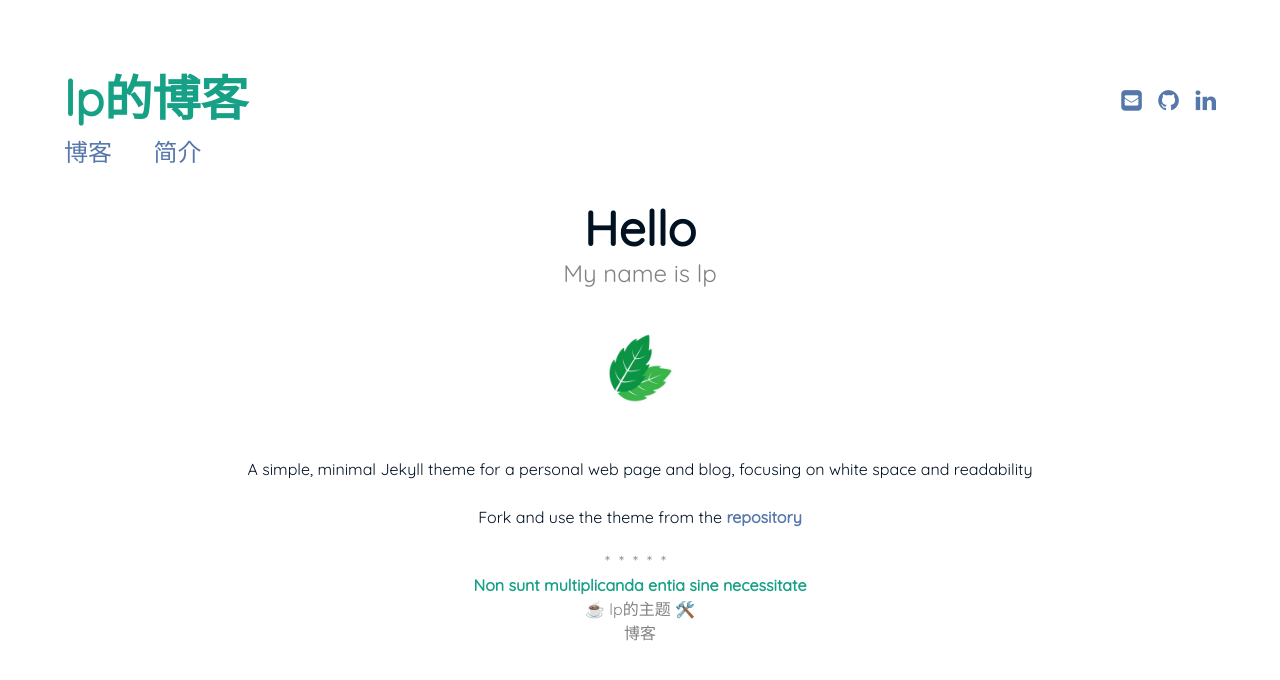
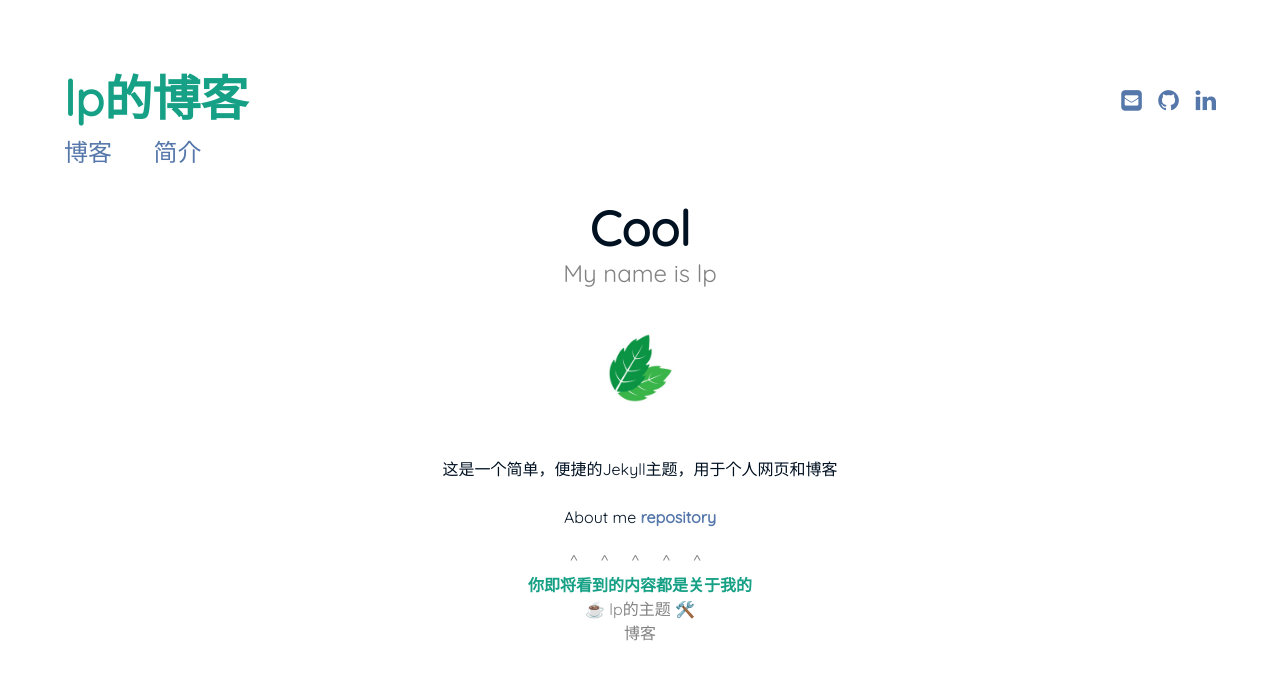
Before and after one commit to knhash/Pudhina, a Jekyll site: the page built from index.md, in a window 1280 px wide. Shown: the top 680 px of the page. Built offline with Jekyll 4.4.1, drawn with Linux system fonts in a browser that asks for light colours.

Commit message:
第一次提交

```diff
--- a/_includes/page/about.html
+++ b/_includes/page/about.html
@@ -1,7 +1,7 @@
 <div class="about">
-<div class="about__devider">*****</div>
+<div class="about__devider">^ ^ ^ ^ ^</div>
 <div class="about__text">
-<strong> Non sunt multiplicanda entia sine necessitate </strong>
+<strong> 你即将看到的内容都是关于我的 </strong>
 <br>☕ lp的主题 🛠️
 <br> 博客
 </div>
--- a/index.md
+++ b/index.md
@@ -1,6 +1,6 @@
 ---
 layout: page
-title: Hello
+title: Cool
 subtitle: My name is lp
 sitemap:
   priority: 0.9
@@ -9,6 +9,6 @@ sitemap:
 <img src="{{ '/assets/img/pudhina.jpg' | prepend: site.baseurl }}" id="about-img">
 
 <div id="describe-text">
-	<p>A simple, minimal Jekyll theme for a personal web page and blog, focusing on white space and readability</p>
-	<p>Fork and use the theme from the <strong> <a href="https://github.com/knhash/Pudhina"> repository</a> </strong></p>
+	<p>这是一个简单，便捷的Jekyll主题，用于个人网页和博客</p>
+	<p>About me <strong> <a href="https://github.com/knhash/Pudhina"> repository</a> </strong></p>
 </div>
```
Also changed, not shown: blog.md (+2 -2 lines), resume.md (+2 -2 lines).
